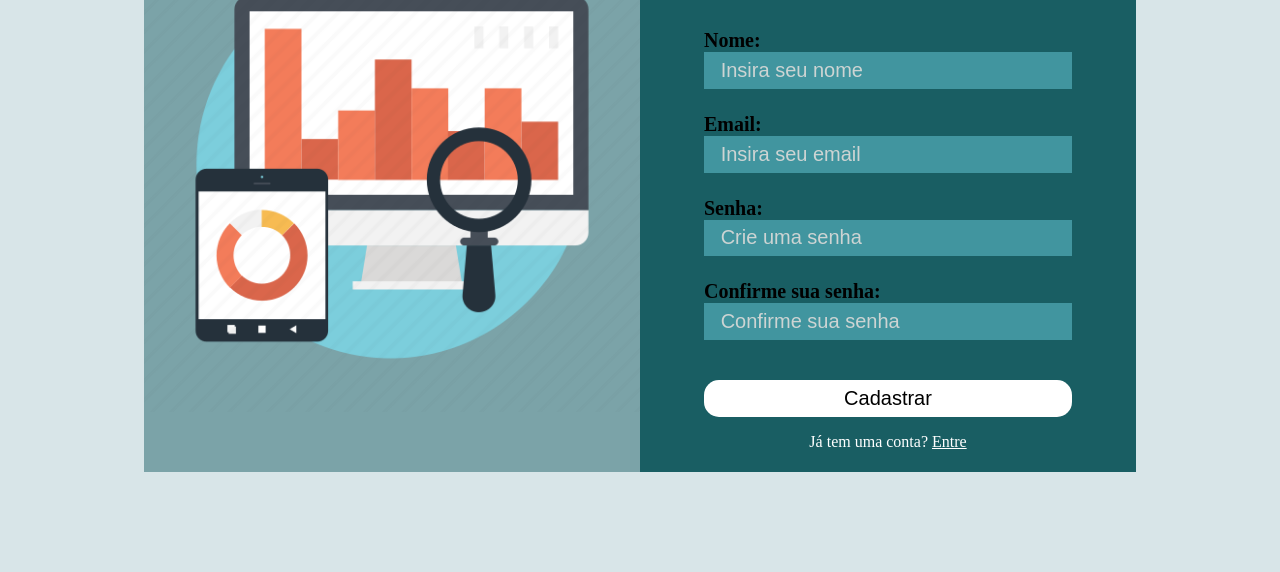
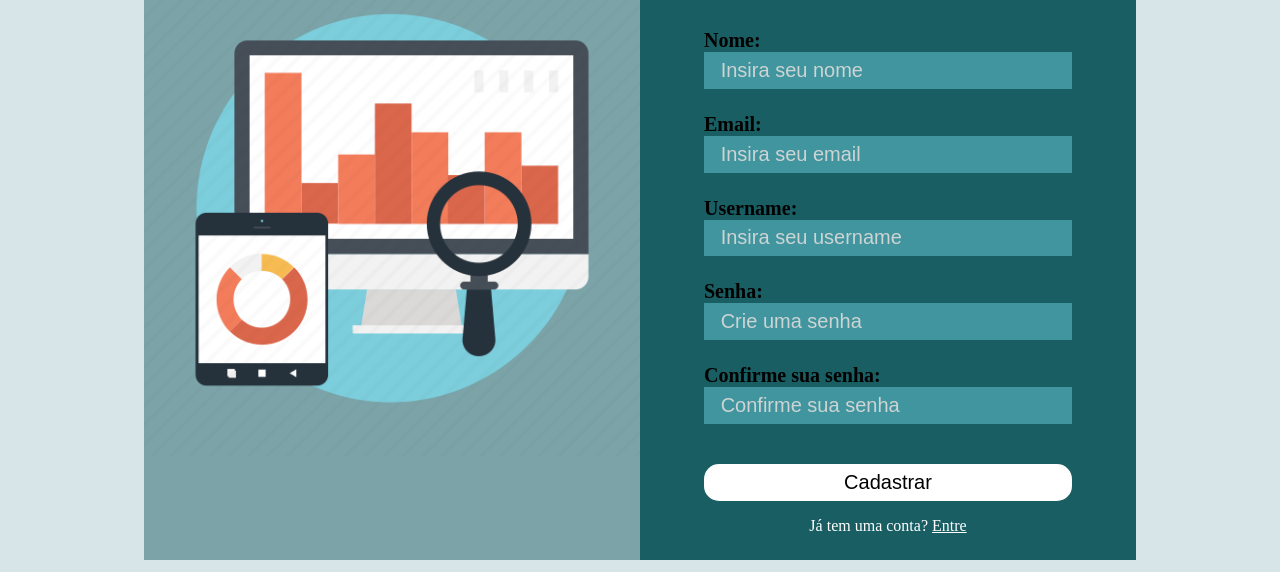
Before and after one commit to Grupo02-Sprint/Web, a website: page site/public/cadastro.html in a window 1280 px wide. Shown: the part 228-800 px from the top of the page. Drawn offline with nearby package versions, Linux system fonts and the light colour scheme.

Commit message:
Ajustando link na login, ajustando css e colocando a user de volta na cadastro

```diff
--- a/site/public/cadastro.html
+++ b/site/public/cadastro.html
@@ -82,6 +82,8 @@
                     <input type="text" id="in_nome" placeholder="   Insira seu nome">
                     <h4 style="font-size: 2.5vh;">Email:</h4>
                     <input type="text" id="in_email" placeholder="   Insira seu email">
+                    <h4 style="font-size: 2.5vh;">Username:</h4>
+                    <input type="text" id="in_user" placeholder="   Insira seu username">
                     <h4 style="font-size: 2.5vh;">Senha:</h4>
                     <input type="password" id="in_senha" placeholder="   Crie uma senha">
                     <h4 style="font-size: 2.5vh;">Confirme sua senha:</h4>
--- a/site/public/css/cadastro.css
+++ b/site/public/css/cadastro.css
@@ -148,7 +148,7 @@
     .caixa0 {
         display: flex;
         align-items: center;
-        height: 77vh;
+        height: 88vh;
         width: 62vh;
         background-color: #195e637c;
     }
@@ -164,7 +164,7 @@
     }
 
     .caixa {
-        height: 77vh;
+        height: 88vh;
         width: 62vh;
         background-color: #195e63;
         display: flex;
```
Also changed, not shown: site/public/login.html (+1 -1 lines).
